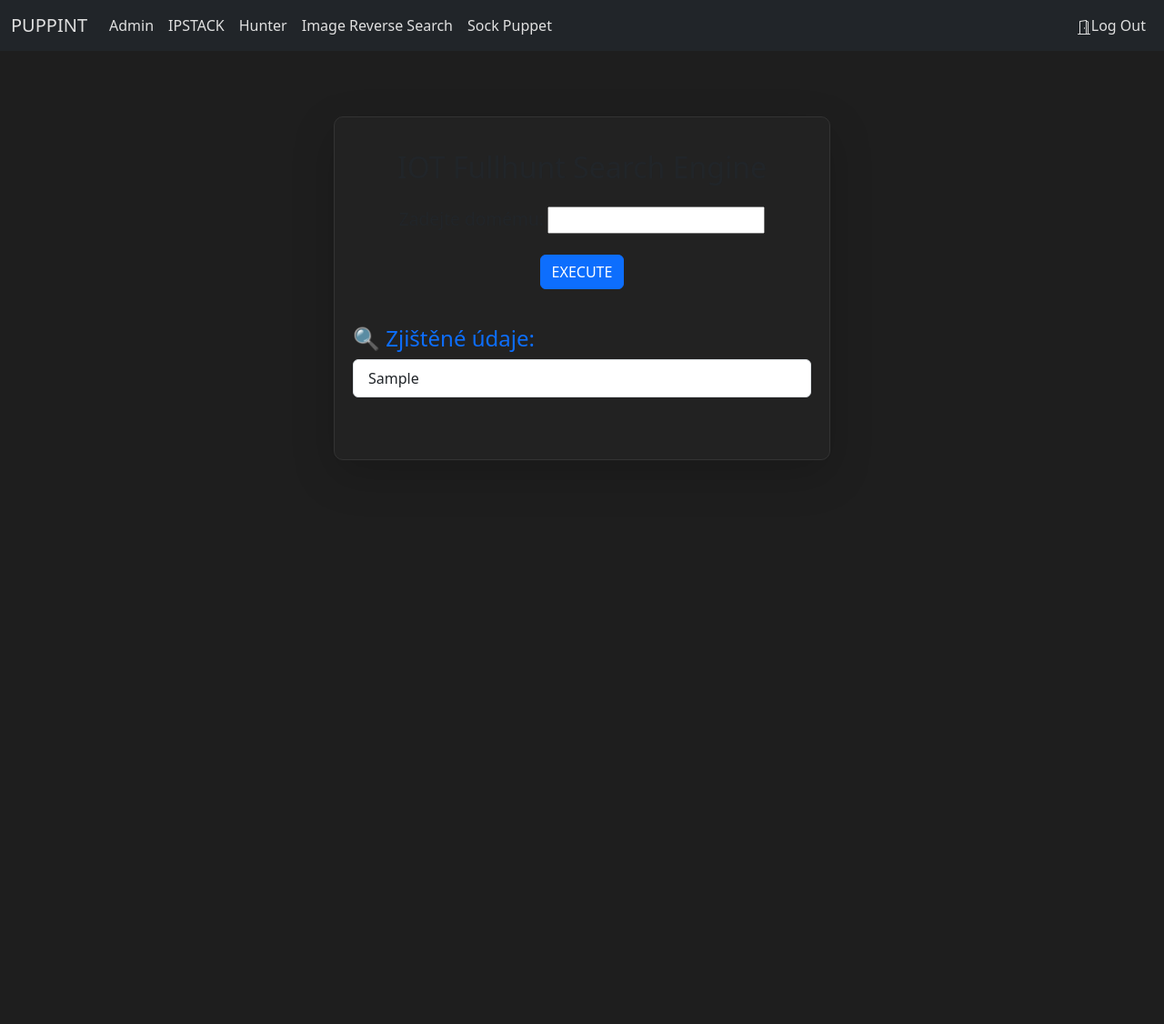
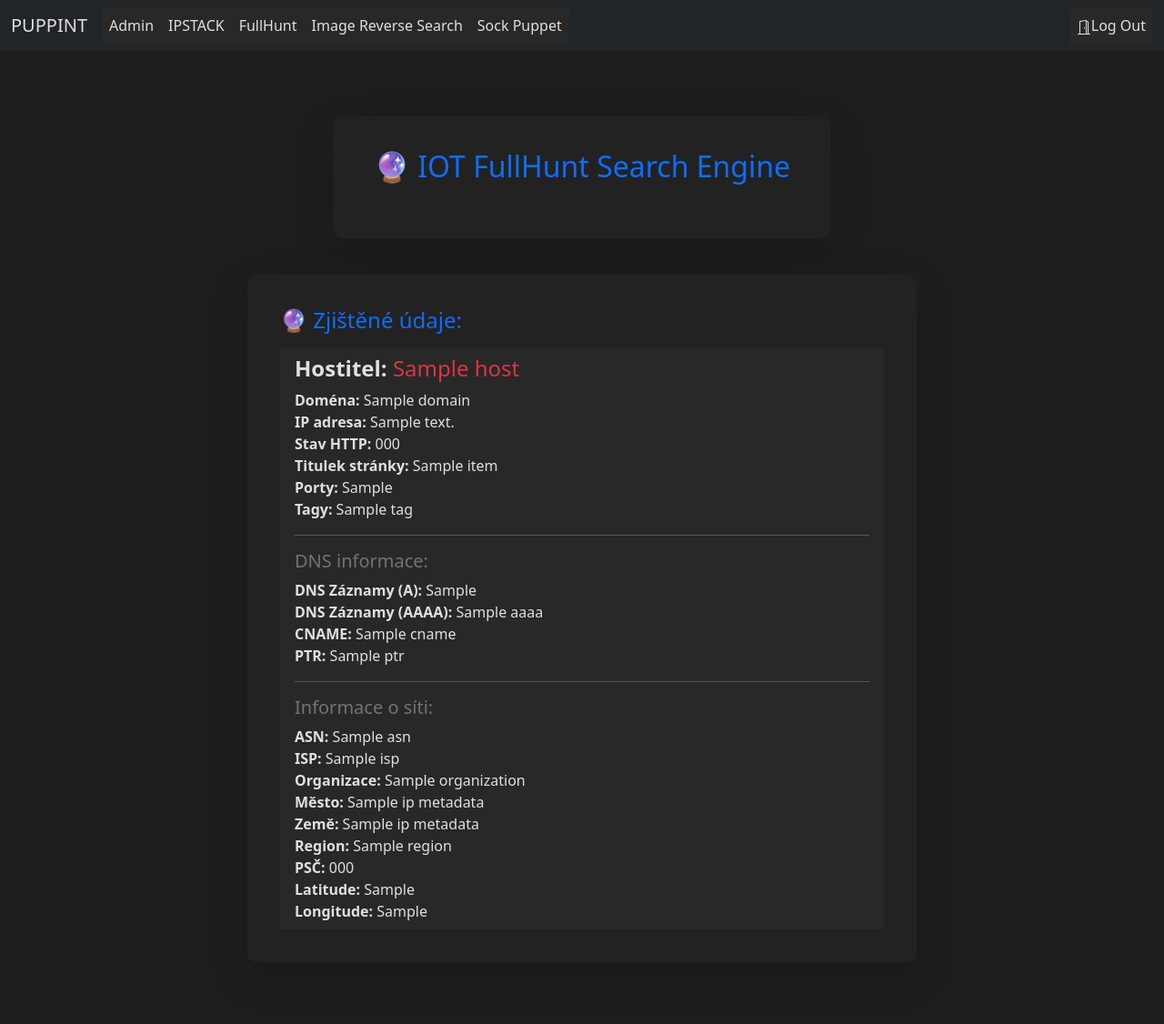
Before and after one commit to Frose3/puppint_app, a Django app: template templates/fullhunt.html in a window 1280 px wide. Shown: the whole page at 91% size. Before the commit the page ends 506 px from the top, so only its background shows below. Run offline with Django 5.2, Linux system fonts and the light colour scheme; a user stored in the database is signed in; tables that the repository leaves empty hold one stand-in row (values such as "Sample post"); the template is opened without the code that fills it: values that come from a table or form of the project are taken from there, most other values are stand-ins (such as "Sample title", 1, 10 or a date in 2020); parts of the project's set-up code (start-up, migrations or seed data) failed here and were passed over; some libraries are stand-ins or nearby versions.

Commit message:
FullHunt functional. Some design changes for better looks in HTML files

```diff
--- a/app/urls.py
+++ b/app/urls.py
@@ -7,7 +7,7 @@ from .views import SignUp
 urlpatterns = [
     path('', TemplateView.as_view(template_name="index.html"), name='index'),
     path('signup/', SignUp.as_view(), name='signup'),
-    path('shodan/', views.shodan, name='shodan'),
+    path('shodan/', views.shodan_view, name='shodan'),
     path('sockpuppet/', views.sock_view, name='sockpuppet'),
     path('sockpuppet/download', views.download_sock, name='download_sock'),
     # path('profile/', views.profile_view, name='profile'),
--- a/osint_tools/fullhunt.py
+++ b/osint_tools/fullhunt.py
@@ -14,4 +14,4 @@ def fullhunt(user_query):
 
     response = requests.get(f"https://fullhunt.io/api/v1/domain/{user_query}/details", headers=headers)
 
-    return response.json()['text']
+    return response.json()['hosts']
--- a/templates/fullhunt.html
+++ b/templates/fullhunt.html
@@ -1,41 +1,100 @@
 {% extends "index.html" %}
+{% load rest_framework %}
 {% block auth %}
-    <title>FULLHUNT</title>
     <style>
-        label{
+        label {
             font-size: 1.2em;
+        }
+        .result-card {
+            margin-top: 20px;
+        }
+        .list-group-item {
+            font-size: 1em;
+             color: #E0E0E0;
+        }
+        li{
+            background-color: #282828 !important;
         }
     </style>
 
     <div class="container py-5">
         <div class="row justify-content-center">
             <div class="col-md-6">
-                <div class="card shadow-lg">
+                <div class="card shadow-lg border-0">
                     <div class="card-body text-center">
-                        <h2 class="card-title mb-4"> IOT Fullhunt Search Engine</h2>
+                        <h2 class="card-title mb-4 text-primary">🔮 IOT FullHunt Search Engine</h2>
+                        {% if not fullhunt_data %}
                         <form method="POST">
                             {% csrf_token %}
                             <div class="mb-3">
-                            <label class="form-label">Zadejte domému:</label>
-                            {{ form.query }}
+                                <label class="form-label">Zadejte doménu:</label>
+                                {{ form.query|add_class:"form-control"}}
                             </div>
-                            <button type="submit" class="btn btn-primary">EXECUTE</button>
+                            <button type="submit" class="btn btn-primary">Vyhledat</button>
                         </form>
-                    </div>
-
-                    {% if fullhunt_data %}
-                        <div class="mt-4 text-start">
-                            <h4 class="text-primary">🔍 Zjištěné údaje:</h4>
-                            <ul class="list-group">
-                                <li class="list-group-item">{{ fullhunt_data }}</li>
-                            </ul>
-                            <br>
-                            <br>
-                        </div>
+                        {% endif %}
                     </div>
                 </div>
             </div>
         </div>
+
+        {% if fullhunt_data %}
+    <div class="row justify-content-center">
+    <div class="col-md-8">
+        <div class="card shadow-lg border-0 result-card">
+            <div class="card-body">
+                <h4 class="text-primary mb-3">🔮 Zjištěné údaje:</h4>
+                <ul class="list-group list-group-flush">
+                    {% for item in fullhunt_data %}
+                        <li class="list-group-item">
+                            <h4><strong>Hostitel:</strong><span class="text-danger"> {{ item.host }}</span></h4>
+                            <strong>Doména:</strong> {{ item.domain }}<br>
+                            <strong>IP adresa:</strong> {{ item.ip_address }}<br>
+                            <strong>Stav HTTP:</strong> {{ item.http_status_code }}<br>
+                            <strong>Titulek stránky:</strong> {{ item.http_title }}<br>
+                            <strong>Porty:</strong> {{ item.network_ports|join:", " }}<br>
+                            <strong>Tagy:</strong> {{ item.tags|join:", " }}<br>
+
+                            <hr>
+
+                            <h5 class="text-secondary">DNS informace:</h5>
+                            <strong>DNS Záznamy (A):</strong> {{ item.dns.a|join:", " }}<br>
+                            <strong>DNS Záznamy (AAAA):</strong> {{ item.dns.aaaa|join:", " }}<br>
+                            <strong>CNAME:</strong> {{ item.dns.cname|join:", " }}<br>
+                            <strong>PTR:</strong> {{ item.dns.ptr|join:", " }}<br>
+
+{#                            <hr>#}
+
+{#                            <h5 class="text-secondary">Metadata certifikátu:</h5>#}
+{#                            <strong>Emailové adresy:</strong> {{ item.cert_object.email_addresses|default:"Není k dispozici" }}<br>#}
+{#                            <strong>MD5 Fingerprint:</strong> {{ item.cert_object.md5_fingerprint }}<br>#}
+{#                            <strong>SHA1 Fingerprint:</strong> {{ item.cert_object.sha1_fingerprint }}<br>#}
+{#                            <strong>SHA256 Fingerprint:</strong> {{ item.cert_object.sha256_fingerprint }}<br>#}
+{#                            <strong>Platnost od:</strong> {{ item.cert_object.not_before }}<br>#}
+{#                            <strong>Platnost do:</strong> {{ item.cert_object.not_after }}<br>#}
+{#                            <strong>Issuer Common Name:</strong> {{ item.cert_object.issuer_common_name }}<br>#}
+{#                            <strong>Issuer Organization:</strong> {{ item.cert_object.issuer_organization }}<br>#}
+{#                            <strong>Subject Locality:</strong> {{ item.cert_object.subject_locality }}<br>#}
+
+                            <hr>
+
+                            <h5 class="text-secondary">Informace o síti:</h5>
+                            <strong>ASN:</strong> {{ item.ip_metadata.asn }}<br>
+                            <strong>ISP:</strong> {{ item.ip_metadata.isp }}<br>
+                            <strong>Organizace:</strong> {{ item.ip_metadata.organization }}<br>
+                            <strong>Město:</strong> {{ item.ip_metadata.city_name }}<br>
+                            <strong>Země:</strong> {{ item.ip_metadata.country_name }}<br>
+                            <strong>Region:</strong> {{ item.ip_metadata.region }}<br>
+                            <strong>PSČ:</strong> {{ item.ip_metadata.postal_code }}<br>
+                            <strong>Latitude:</strong> {{ item.ip_metadata.location_latitude }}<br>
+                            <strong>Longitude:</strong> {{ item.ip_metadata.location_longitude }}<br>
+                        </li>
+                        {% endfor %}
+                    </ul>
+                </div>
+            </div>
+        </div>
     </div>
+</div>
     {% endif %}
 {% endblock %}
--- a/templates/index.html
+++ b/templates/index.html
@@ -57,7 +57,7 @@
                     <a class="nav-link" href="/ipstack/">IPSTACK</a>
                 </li>
                 <li class="nav-item">
-                    <a class="nav-link" href="/fullhunt/">Hunter</a>
+                    <a class="nav-link" href="/fullhunt/">FullHunt</a>
                 </li>
                 <li class="nav-item">
                     <a class="nav-link" href="/reverse/">Image Reverse Search</a>
@@ -120,8 +120,9 @@
         </div>
         <div class="col-md-6">
             <div class="card p-3">
-                <h3 class="card-title">Maltego</h3>
-                <p class="card-text">Vizualizační nástroj pro OSINT analýzu a propojení dat z různých zdrojů.</p>
+                <h3 class="card-title">FullHunt</h3>
+                <a href="/fullhunt/" class="stretched-link"></a>
+                <p class="card-text">Nástroj, který umožňuje skenovat, monitorovat a analyzovat online infrastrukturu organizací.</p>
             </div>
         </div>
         </div>
@@ -147,21 +148,17 @@
                     <a class="nav-link" href="/ipstack/">IPSTACK</a>
                 </li>
                 <li class="nav-item">
-                    <a class="nav-link" href="/fullhunt/">Hunter</a>
+                    <a class="nav-link" href="/fullhunt/">FullHunt</a>
                 </li>
                 <li class="nav-item">
-                    <a class="nav-link" href="{% url "sockpuppet" %}">Sock Puppet</a>
+                    <a class="nav-link" href="/reverse/">Image Reverse Search</a>
+                </li>
+                <li class="nav-item">
+                    <a class="nav-link" href="/sockpuppet/">Sock Puppet</a>
                 </li>
             </ul>
         </div>
             <ul class="nav navbar-nav navbar-right">
-              <li class="nav-item">
-                  <a href="{% url "signup" %}" class="nav-link">
-                      <svg xmlns="http://www.w3.org/2000/svg" width="16" height="16" fill="currentColor" class="bi bi-door-open" viewBox="0 0 16 16">
-  <path d="M8.5 10c-.276 0-.5-.448-.5-1s.224-1 .5-1 .5.448.5 1-.224 1-.5 1"/>
-  <path d="M10.828.122A.5.5 0 0 1 11 .5V1h.5A1.5 1.5 0 0 1 13 2.5V15h1.5a.5.5 0 0 1 0 1h-13a.5.5 0 0 1 0-1H3V1.5a.5.5 0 0 1 .43-.495l7-1a.5.5 0 0 1 .398.117M11.5 2H11v13h1V2.5a.5.5 0 0 0-.5-.5M4 1.934V15h6V1.077z"/>
-                      </svg>Sign Up</a>
-              </li>
               <li class="nav-item">
                   <a href="{% url "login" %}" class="nav-link"><svg xmlns="http://www.w3.org/2000/svg" width="16" height="16" fill="currentColor" class="bi bi-person" viewBox="0 0 16 16">
   <path d="M8 8a3 3 0 1 0 0-6 3 3 0 0 0 0 6m2-3a2 2 0 1 1-4 0 2 2 0 0 1 4 0m4 8c0 1-1 1-1 1H3s-1 0-1-1 1-4 6-4 6 3 6 4m-1-.004c-.001-.246-.154-.986-.832-1.664C11.516 10.68 10.289 10 8 10s-3.516.68-4.168 1.332c-.678.678-.83 1.418-.832 1.664z"/>
```
Also changed, not shown: app/views.py (+3 -14 lines), osint_tools/shodan_api.py (deleted, +0 -22 lines), templates/ipstack.html (+13 -7 lines), templates/reverse.html (+12 -1 lines), templates/shodan.html (deleted, +0 -48 lines), templates/sock.html (+10 -21 lines).
